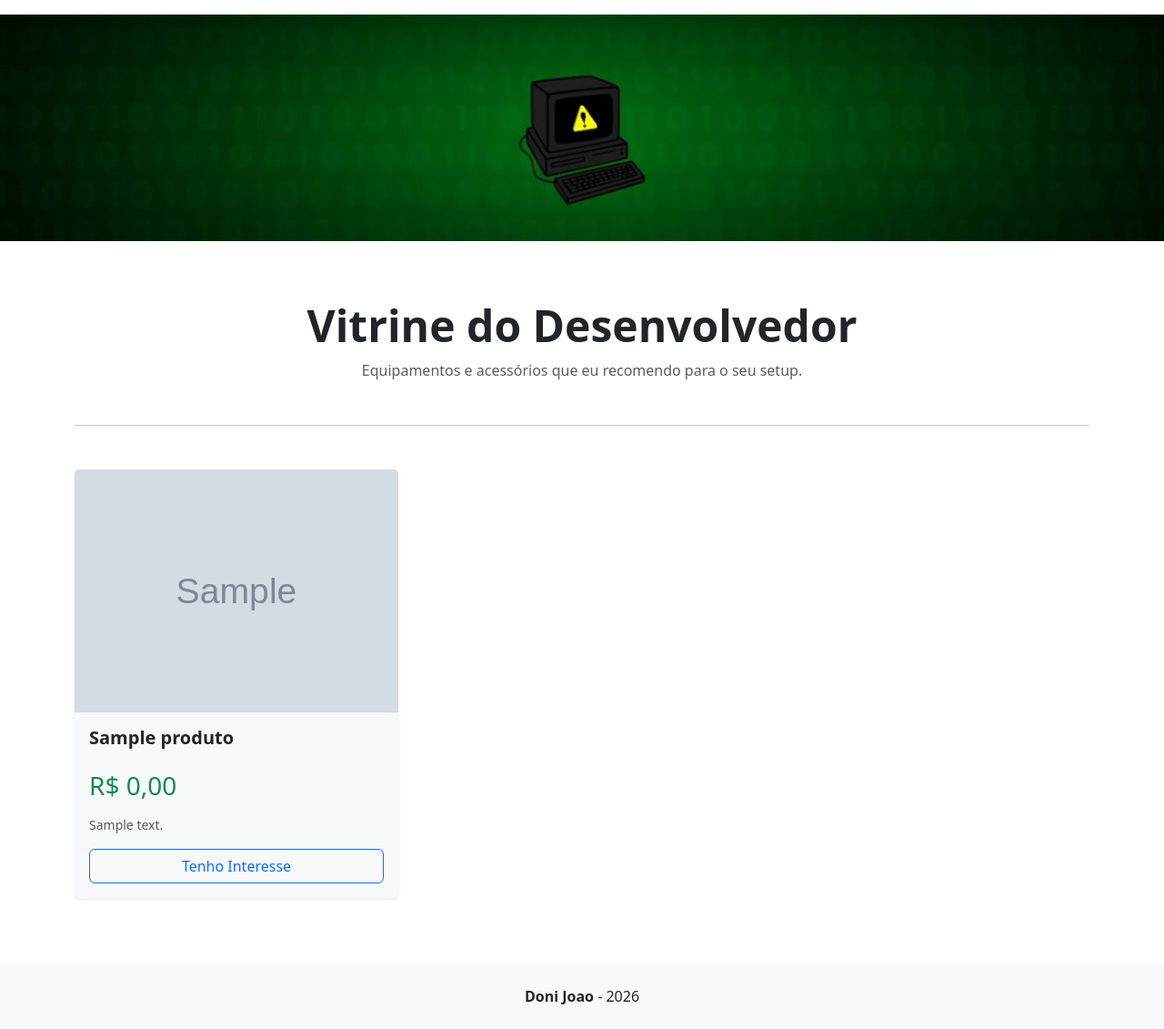
After one commit to DoniJoao/DoniJoaoDev, a PHP site: template app/views/pages/produtos.php in a window 1280 px wide. The commit adds this page. Shown: the whole page at 91% size. Run offline with PHP 8.4, Linux system fonts and the light colour scheme; the template is opened without the code that fills it: most values are stand-ins (such as "Sample title", 1, 10 or a date in 2020); grey boxes marked "Sample" are stand-in pictures; a stand-in replaces the project's code that opens the database connection.

Commit message:
adicionado produtos

```diff
--- /dev/null
+++ b/app/views/pages/produtos.php
@@ -0,0 +1,59 @@
+<?php
+/**
+ * @var array $produtos
+ */
+?>
+<main class="container mt-5">
+  <div class="text-center mb-5">
+    <h1 class="display-5 fw-bold">Vitrine do Desenvolvedor</h1>
+    <p class="text-muted">Equipamentos e acessórios que eu recomendo para o seu setup.</p>
+  </div>
+
+  <hr class="mb-5">
+
+  <div class="row">
+    <?php if (!empty($produtos)): ?>
+        <?php foreach ($produtos as $produto): ?>
+          <!-- col-md-4 coloca 3 cards por linha no computador -->
+          <div class="col-md-4 mb-4">
+            <div class="card shadow-sm h-100 border-0 bg-light">
+
+              <!-- Se no futuro você adicionar foto, ela entra aqui -->
+              <?php if (!empty($produto['imagem'])): ?>
+                <img src="assets/img/<?php echo htmlspecialchars($produto['imagem']); ?>" class="card-img-top" alt="...">
+              <?php else: ?>
+                <!-- Um espaço reservado bonitinho caso não tenha imagem -->
+                <div class="bg-secondary text-white d-flex align-items-center justify-content-center" style="height: 150px; opacity: 0.2;">
+                    <span>Sem Foto</span>
+                </div>
+              <?php endif; ?>
+
+              <div class="card-body d-flex flex-column">
+                <h5 class="card-title fw-bold text-dark">
+                    <?php echo htmlspecialchars($produto['nome']); ?>
+                </h5>
+
+                <!-- Formatando o preço com padrão Brasileiro (Vírgula e Ponto) -->
+                <h3 class="text-success my-3">
+                    R$ <?php echo number_format($produto['preco'], 2, ',', '.'); ?>
+                </h3>
+
+                <p class="card-text text-muted small">
+                    <?php echo htmlspecialchars($produto['descricao']); ?>
+                </p>
+
+                <!-- Botão de Interesse (mt-auto empurra para o fundo) -->
+                <a href="https://wa.me/5511999999999?text=Olá!%20Tenho%20interesse%20no%20produto:%20<?php echo $produto['nome']; ?>" target="_blank" class="btn btn-outline-primary mt-auto">
+                    <i class="bi bi-whatsapp"></i> Tenho Interesse
+                </a>
+              </div>
+            </div>
+          </div>
+        <?php endforeach; ?>
+    <?php else: ?>
+        <div class="col-12 text-center mt-5">
+            <div class="alert alert-warning">Nenhum produto disponível no momento. Volte mais tarde!</div>
+        </div>
+    <?php endif; ?>
+  </div>
+</main>
```
Also changed, not shown: app/models/Produto.php (added, +28 -0 lines), index.php (+16 -0 lines), app/models/produtos.php (deleted).
